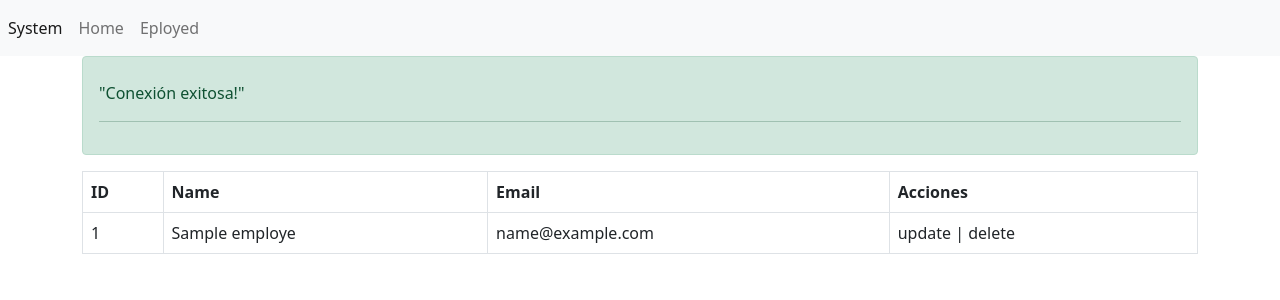
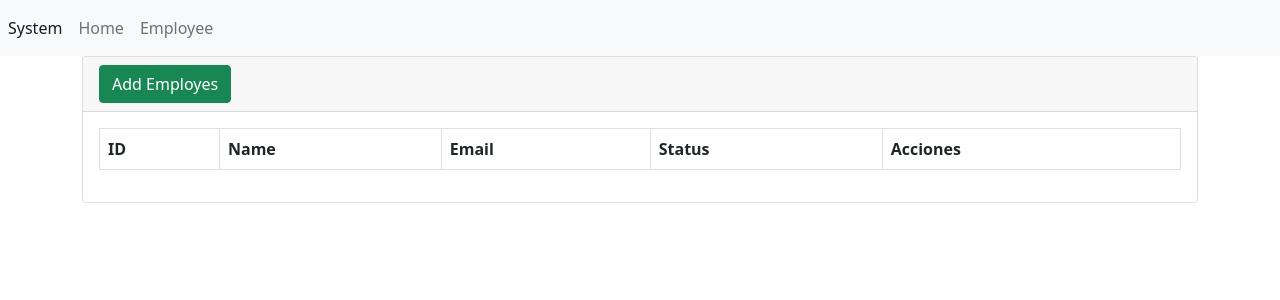
Before and after one commit to williand94/MVC_CRUD, a PHP site: page /?controller=employesController&action=home in a window 1280 px wide. Shown: the top 300 px of the page. Run offline with PHP 8.4, Linux system fonts and the light colour scheme; tables that the repository leaves empty or names only in its code hold one stand-in row (values such as "Sample post"); lists and menus that the app fills with data are empty.

Commit message:
General settings

```diff
--- a/config/connection.php
+++ b/config/connection.php
@@ -11,12 +11,6 @@ require_once("config.php");
                 {
                     $pdoOptions[PDO::ATTR_ERRMODE] = PDO::ERRMODE_EXCEPTION;
                     self::$connect = new PDO("mysql:host=".DB_HOST.";dbname=".DB_NAME, "root","",$pdoOptions);
-                    echo '<div class="alert alert-success" role="alert">
-                      <h4 class="alert-heading"></h4>
-                      <p>"Conexión exitosa!"</p>
-                      <hr>
-                      <p class="mb-0"></p>
-                    </div>';
                 }
             } catch (PDOException $e) {
                 print "¡Error!: " . $e->getMessage() . "<br/>";
--- a/controllers/employesController.php
+++ b/controllers/employesController.php
@@ -9,28 +9,48 @@ include_once("config/connection.php");
         public function home()
         {
 
-            $show = EmployedModel::_query();
+            //$show = EmployedModel::_query();
+            $employes = EmployedModel::query();
 
             include_once("views/employes/home.php");
         }
 
         public function create()
         {
+            //print_r($_POST);
             if ($_POST) {
-                echo "<pre>";
-                print_r($_POST);
-                echo"</pre>";
-
                 $name = $_POST['name'];
                 $email = $_POST['email'];
-                EmployedModel::create($name,$email);
+                $status = $_POST['status'];
+                EmployedModel::create($name,$email,$status);
+                header("Location: ./?controller=employesController&action=home");
             }
             include_once("views/employes/create.php");
         }
 
         public function update()
         {
+
+            if ($_POST) {
+                $id = $_POST['id'];
+                $name = $_POST['name'];
+                $email = $_POST['email'];
+                $status = $_POST['status'];
+
+                EmployedModel::update($id,$name,$email,$status);
+                header("Location: ./?controller=employesController&action=home");
+
+            }
+            $id = $_GET['id'];
+            $employed=EmployedModel::search($id);
             include_once("views/employes/update.php");
         }
 
+        public function delete()
+        {
+            print_r($_GET);
+            $id = $_GET['id'];
+            EmployedModel::delete($id);
+            header("Location: ./?controller=employesController&action=home");
+        }
     }
--- a/index.php
+++ b/index.php
@@ -11,5 +11,4 @@
         $controller = 'homeController';
         $action = 'home';
     }
-
     include_once ("views/template.php");
--- a/models/employedModel.php
+++ b/models/employedModel.php
@@ -5,30 +5,32 @@
         public $id;
         public $name;
         public $email;
+        public $status;
 
-        public function __construct($id,$name,$email)
+        public function __construct($id,$name,$email,$status)
         {
             $this->id    = $id;
             $this->name  = $name;
             $this->email = $email;
+            $this->status = $status;
+
         }
 
         public static function query()
         {
             $employesList = [];
             $connectionDB = DB::createConnection();
-            $sql = $connectionDB->query("SELECT * FROM employes ");
-
+            $sql = $connectionDB->query("SELECT * FROM employes WHERE status = 1");
             foreach ($sql->fetchAll() as $employed) {
-                $employesList[] = new EmployedModel($employed['id'],$employed['name'],$employed['email']);
+                $employesList[] = new EmployedModel($employed['id'],$employed['name'],$employed['email'],$employed['status']);
             }
 
             return $employesList;
 
         }
 
-
-        public static function _query()
+        //My code! =D
+        /* public static function _query()
         {
             $employed = [];
             $connectionDB = DB::createConnection();
@@ -39,15 +41,40 @@
             }
 
             return $employed;
+        } */
+
+
+        public static function create($name, $email,$status)
+        {
+            $connectionDB = DB::createConnection();
+            $sql = $connectionDB->prepare("INSERT INTO employes(name,email,status) VALUES(?,?,?)");
+            $sql->execute(array($name,$email,$status));
         }
 
-
-        public static function create($name, $email)
+        public static function delete($id)
         {
             $connectionDB = DB::createConnection();
 
-            $sql = $connectionDB->prepare("INSERT INTO employes(name,email) VALUES(?,?)");
-            $sql->execute(array($name,$email));
+            $sql = $connectionDB->prepare("UPDATE employes SET status = 0 WHERE id = ? ");
+            $sql->execute(array($id));
+
+        }
+
+        public static function search($id)
+        {
+            $connectionDB = DB::createConnection();
+
+            $sql = $connectionDB->prepare("SELECT * FROM employes WHERE id = ? ");
+            $sql->execute(array($id));
+            $employed= $sql->fetch();
+            return new EmployedModel($employed['id'],$employed['name'],$employed['email'],$employed['status']);
+        }
+
+        public static function update($id,$name,$email,$status)
+        {
+            $connectionDB = DB::createConnection();
+            $sql = $connectionDB->prepare("UPDATE employes SET name=?,email=?,status=? WHERE id=?");
+            $sql->execute(array($name,$email,$status,$id));
 
         }
     }
--- a/router.php
+++ b/router.php
@@ -1,7 +1,12 @@
 <?php
 
 
-    include_once("controllers/{$controller}.php");
-    $objController = ucfirst($controller);
-    $controller = new $objController();
-    $controller->$action();
+    if (file_exists("controllers/{$controller}.php")) {
+
+        include_once("controllers/{$controller}.php");
+        $objController = ucfirst($controller);
+        $controller = new $objController();
+        $controller->$action();
+    }else {
+        include_once("views/pages/error.php");
+    }
--- a/views/employes/create.php
+++ b/views/employes/create.php
@@ -12,7 +12,12 @@
                 <label for="email" class="form-label">Email:</label>
                 <input type="email" class="form-control" name="email" id="email" aria-describedby="emailHelpId" placeholder="Employed Email">
               </div>
+              <div class="mb-3">
+                <label for="status" class="form-label">Status:</label>
+                <input type="number" class="form-control" name="status" id="status" aria-describedby="emailHelpId" placeholder="Employed Email">
+              </div>
               <input  class="btn btn-success" type="submit" value="Add Employed">
+              <a href="?controller=employesController&action=home" class="btn btn-primary">Cancel</a>
             </div>
         </form>
     </div>
--- a/views/employes/home.php
+++ b/views/employes/home.php
@@ -1,24 +1,36 @@
+<div class="card">
+    <div class="card-header">
+        <a name="" id="" class="btn btn-success" href="?controller=employesController&action=create" role="button">Add Employes </a>
+    </div>
+    <div class="card-body">
         <table class="table table-bordered">
             <thead>
                 <tr>
                     <th>ID</th>
                     <th>Name</th>
                     <th>Email</th>
+                    <th>Status</th>
                     <th>Acciones</th>
                 </tr>
             </thead>
             <tbody>
-     <?php foreach ($show as $employed) :
-
-            foreach ($employed as $key) {
-                # code...
-        ?>
+                <?php foreach ($employes as $employed) : ?>
                     <tr>
-                <td><?php echo $key['id'] ;  ?></td>
-                <td><?php echo $key['name'] ;?></td>
-                <td><?php echo $key['email'];?></td>
-                <td>update | delete</td>
+                        <td><?php echo $employed->id;  ?></td>
+                        <td><?php echo $employed->name; ?></td>
+                        <td><?php echo $employed->email; ?></td>
+                        <td><?php echo $employed->status; ?></td>
+                        <td>
+                            <div class="btn-group" role="group" aria-label="">
+                                <a href="?controller=employesController&action=update&id=<?php echo $employed->id; ?>" class="btn btn-info">Update</a>
+                                <a href="?controller=employesController&action=delete&id=<?php echo $employed->id; ?>" class="btn btn-danger">Delete</a>
+                            </div>
+                        </td>
                     </tr>
-       <?php } endforeach;?>
+                <?php endforeach; ?>
             </tbody>
         </table>
+
+    </div>
+
+</div>
--- a/views/template.php
+++ b/views/template.php
@@ -14,8 +14,8 @@
       <nav class="navbar navbar-expand navbar-light bg-light">
           <div class="nav navbar-nav">
               <a class="nav-item nav-link active" href="#">System<span class="visually-hidden">(current)</span></a>
-              <a class="nav-item nav-link" href="#">Home</a>
-              <a class="nav-item nav-link" href="#">Eployed</a>
+              <a class="nav-item nav-link" href="?controller=pageController&action=home">Home</a>
+              <a class="nav-item nav-link" href="./?controller=employesController&action=home">Employee</a>
           </div>
       </nav>
       <div class="container">
```
Also changed, not shown: views/employes/update.php (+28 -1 lines). Lines whose indentation alone changed are shown as unchanged.
